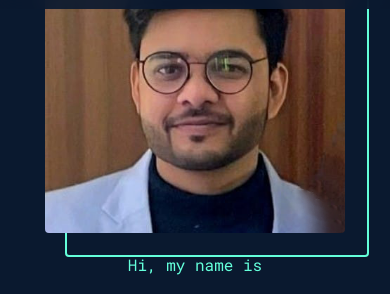
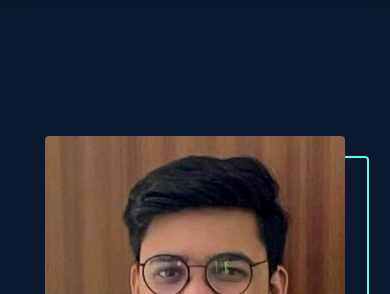
Before and after one commit to hkgautam/Portfolio, a plain HTML site: page index.html in a window 390 px wide. Shown: the part 74-368 px from the top of the page. Drawn offline with nearby package versions, Linux system fonts and the light colour scheme.

Commit message:
Adjust section and hero styles for improved layout and spacing

```diff
--- a/index.html
+++ b/index.html
@@ -174,8 +174,8 @@
         }
 
         section {
-            /* margin: 100px 0; */
-            min-height: 100vh;
+            margin: 100px 0;
+            min-height: 80vh;
             display: flex;
             flex-direction: column;
             justify-content: center;
@@ -215,7 +215,7 @@
 
         .hero {
             /* padding-top: 150px; */
-            min-height: 100vh;
+            /* min-height: 100vh; */
             display: flex;
             flex-direction: column;
             justify-content: center;
@@ -819,7 +819,7 @@
 
             .hero-image {
                 justify-content: center;
-                margin: 0 auto;
+                margin: 110px auto 50px auto;
             }
 
             .hero p {
```
